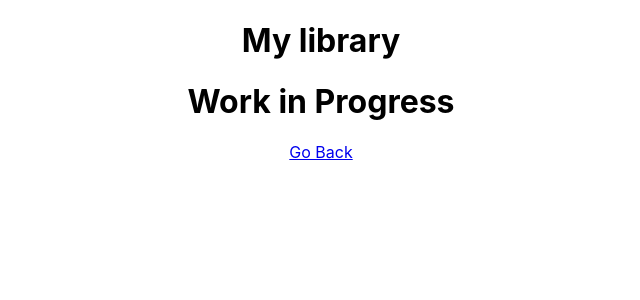
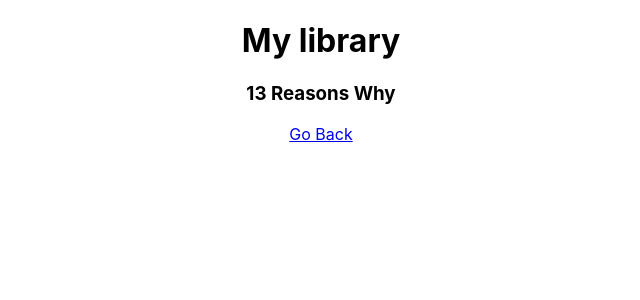
Before and after one commit to sungirl990/sunflix, a React (Create React App) app: page /13-reasons-why in a window 1280 px wide. Shown: the top 300 px of the page, without its empty margins (319-959 px from the left). Built offline with nearby package versions, Linux system fonts and the light colour scheme.

Commit message:
added movie title to the details page

```diff
--- a/src/App.js
+++ b/src/App.js
@@ -11,7 +11,7 @@ function App() {
       <div className="App">
         <h1>My library</h1>
         <Route exact path='/' component={Movies} />
-        <Route exact path='/:Details' component={Details} />
+        <Route exact path='/:movieId' component={Details} />
       </div>
     </Router>
   );
--- a/src/components/frontend/App.css
+++ b/src/components/frontend/App.css
@@ -19,8 +19,12 @@ img {
 .item {
   text-align: center;
   position: relative;
-  margin-bottom: -3px;
   overflow: hidden;
+  width: 400px;
+  margin: 0 auto ;
+  box-shadow: 1px 1px 25px grey;
+  border-radius: 10px;
+  margin-top: 15px;
 }
 
 .app__title {
@@ -35,4 +39,5 @@ img {
 .item:hover .app__title {
   opacity: 0.8;
   bottom: 0;
+  width: 400px;
 }
--- a/src/components/frontend/Details.js
+++ b/src/components/frontend/Details.js
@@ -1,28 +1,26 @@
 import React, { Component } from 'react';
 import { Link } from 'react-router-dom';
-
+import GetMovie from './GetMovie.js';
 
 export default class Details extends Component {
 
     constructor() {
         super();
         this.state = {
-            welcomeMessage: 'Welcome to the details page'
+            movie: {}
         };
     }
 
     componentDidMount() {
-        setTimeout(() => {
-            this.setState({
-                welcomeMessage: 'Work in Progress'
-            });
-        }, 3000);
+        let movieId = this.props.match.params.movieId;
+        let movie = GetMovie().find((movie) => movie.id === movieId);
+        this.setState({ movie });
     }
 
     render() {
         return (
             <div>
-                <h1>{this.state.welcomeMessage}</h1>
+                <h3>{this.state.movie.name}</h3>
                 <Link to='/'>Go Back</Link>
             </div>
         );
```
Also changed, not shown: src/components/frontend/img/gonewiththewind.jpg.
